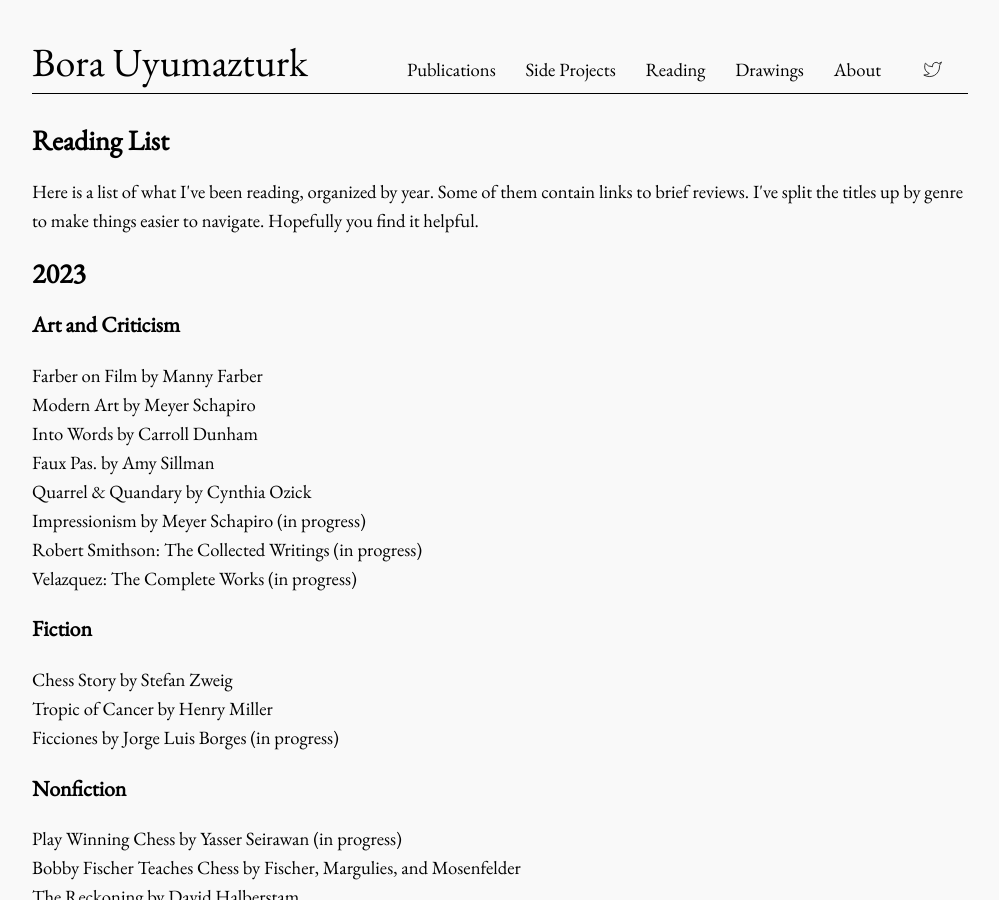
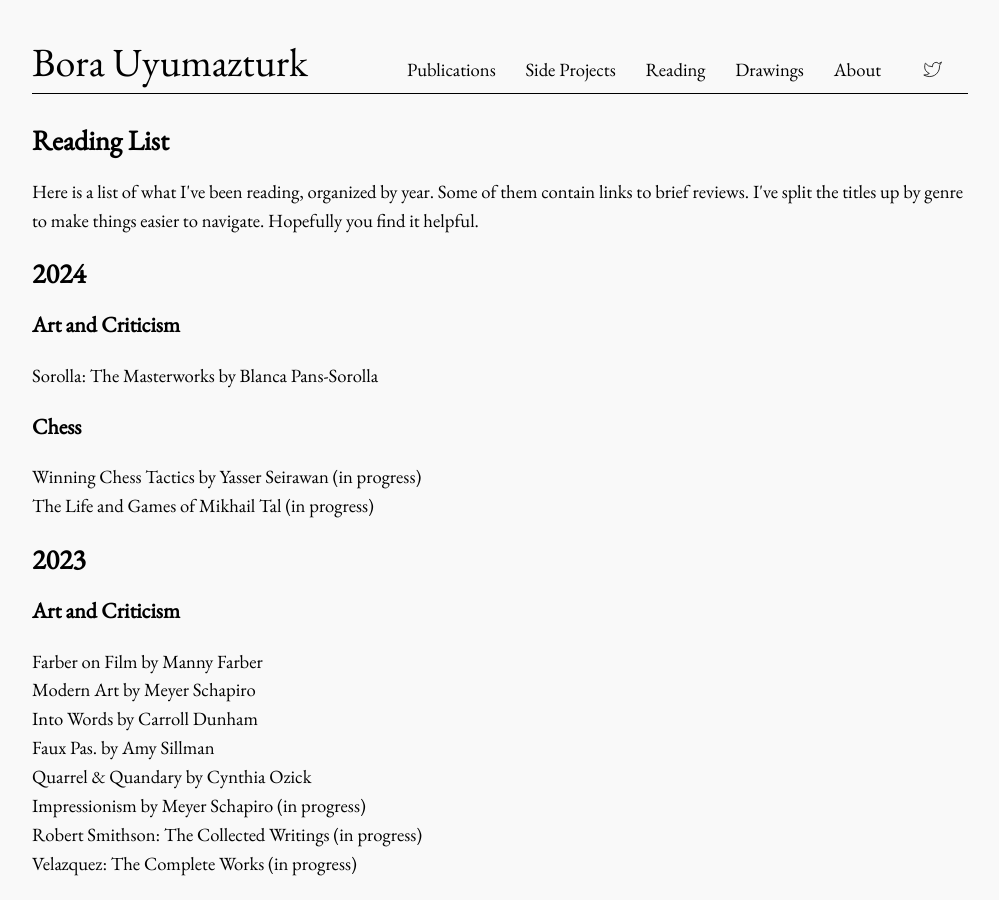
Before and after one commit to bora-uyumazturk/bora-uyumazturk.github.io, a Jekyll site: the page built from reading.html, in a window 1280 px wide and 900 px high. Shown: the whole window, without its empty margins (140-1139 px from the left). Built offline with Jekyll 4.4.1, drawn with Linux system fonts in a browser that asks for light colours.

Commit message:
Update reading.html

```diff
--- a/reading.html
+++ b/reading.html
@@ -11,6 +11,17 @@ title: Reading
     I've split the titles up by genre to make things easier to navigate. Hopefully you find it
     helpful.
   </p>
+
+  <h2>2024</h2>
+
+  <h3>Art and Criticism</h3>
+
+  Sorolla: The Masterworks by Blanca Pans-Sorolla
+
+  <h3>Chess</h3>
+
+  Winning Chess Tactics by Yasser Seirawan (in progress) <br>
+  The Life and Games of Mikhail Tal (in progress)
 
   <h2>2023</h2>
 
```
